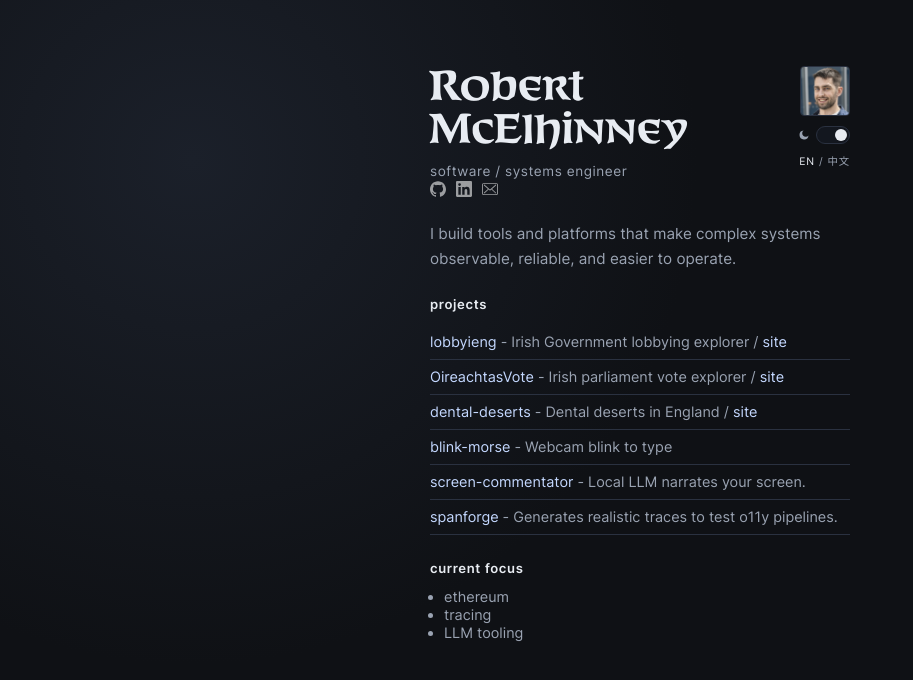
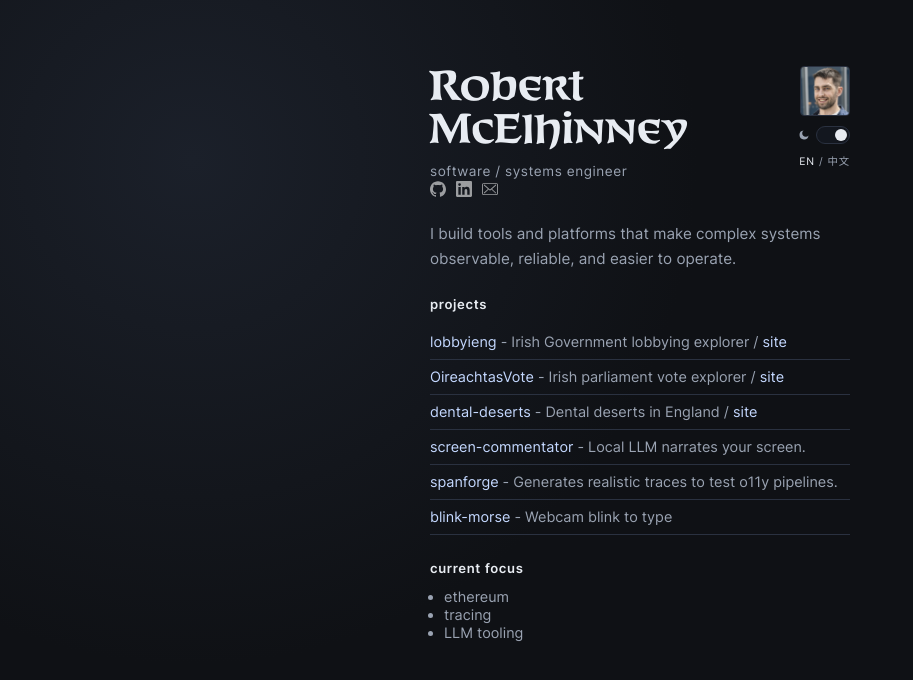
Before and after one commit to robmcelhinney/robmcelhinney.github.io, a React (Vite) app: page / in a window 1280 px wide. Shown: the top 680 px of the page, without its empty margins (0-913 px from the left). Built offline with nearby package versions, Linux system fonts and the light colour scheme.

Commit message:
re-arrange projects

```diff
--- a/src/components/App.js
+++ b/src/components/App.js
@@ -31,14 +31,6 @@ const projects = [
         },
     },
     {
-        name: "blink-morse",
-        url: "https://github.com/robmcelhinney/blink-morse",
-        info: {
-            en: "Webcam blink to type",
-            zh: "通过摄像头眨眼进行文字输入",
-        },
-    },
-    {
         name: "screen-commentator",
         url: "https://github.com/robmcelhinney/screen-commentator",
         info: {
@@ -52,6 +44,14 @@ const projects = [
         info: {
             en: "Generates realistic traces to test o11y pipelines.",
             zh: "生成逼真的链路追踪，用于测试可观测性流水线。",
+        },
+    },
+    {
+        name: "blink-morse",
+        url: "https://github.com/robmcelhinney/blink-morse",
+        info: {
+            en: "Webcam blink to type",
+            zh: "通过摄像头眨眼进行文字输入",
         },
     },
 ]
```
